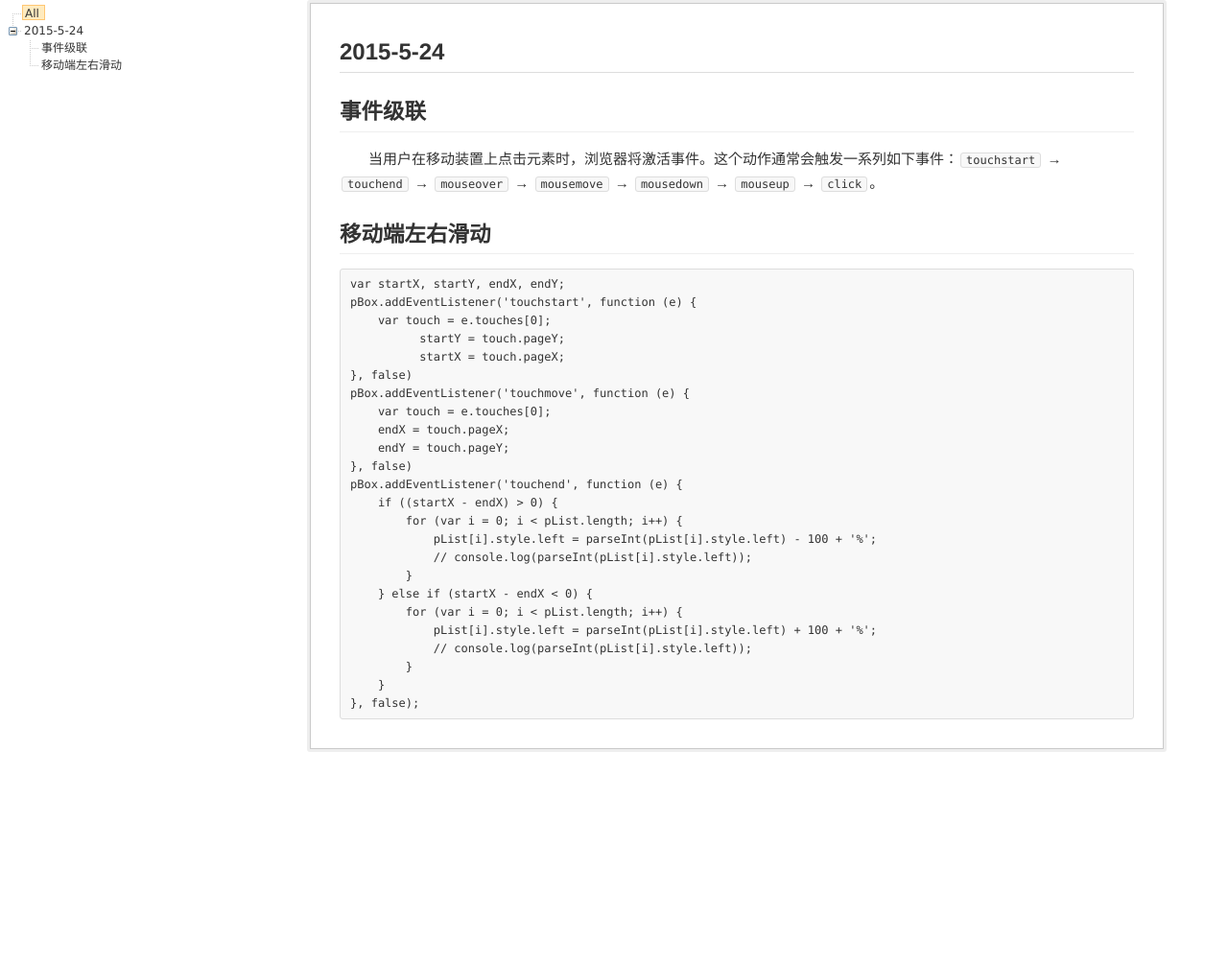
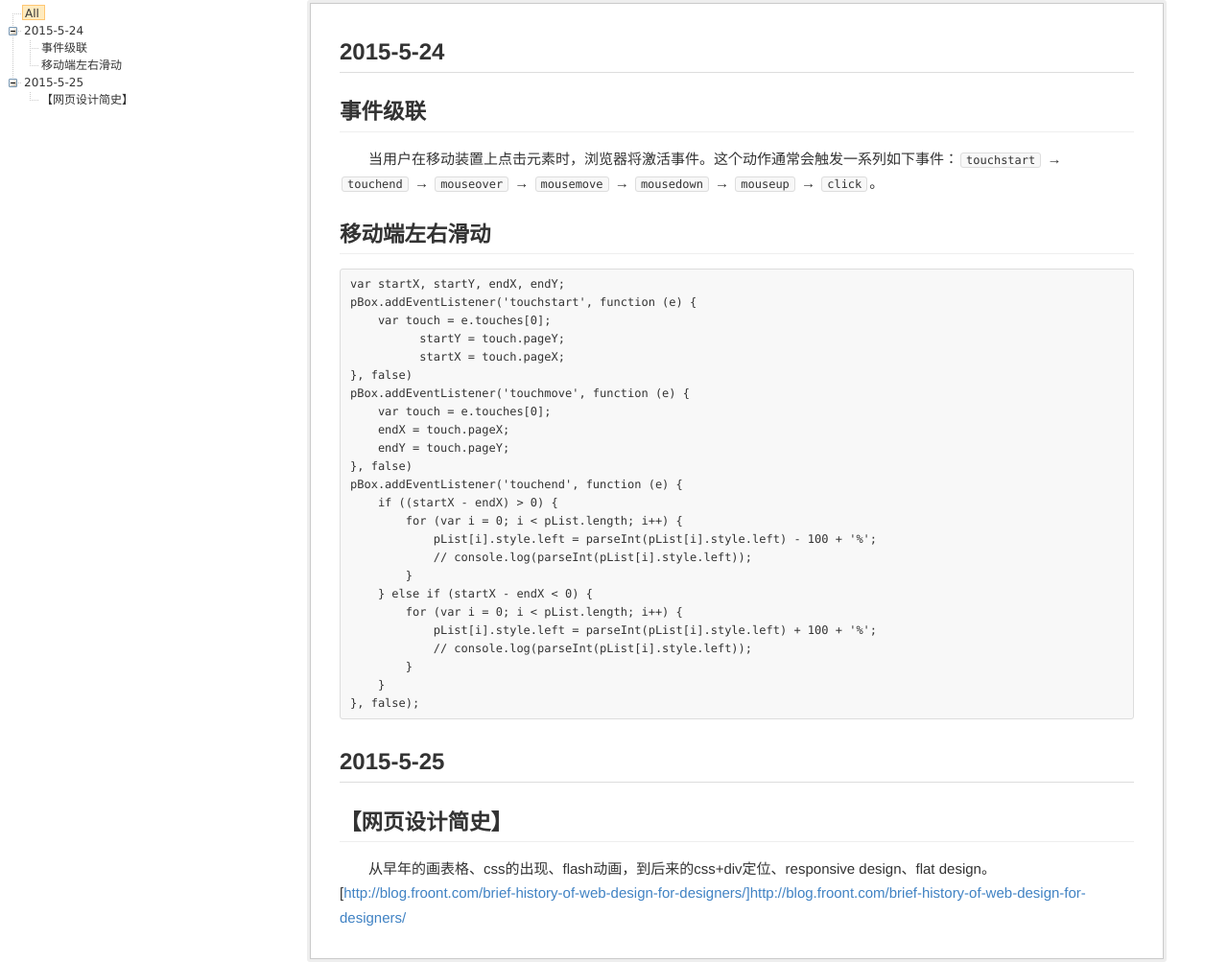
Before and after one commit to lishengzxc/diary, a plain HTML site: page index.html in a window 1280 px wide. Shown: the whole page at 96% size. Before the commit the page ends 800 px from the top, so only its background shows below. Drawn offline with Linux system fonts and the light colour scheme.

Commit message:
Update 2015-05-25T14:40:49.656Z

```diff
--- a/index.html
+++ b/index.html
@@ -93,7 +93,10 @@ pBox.addEventListener(&#39;touchend&#39;, function (e) {
         }
     }
 }, false);
-</code></pre>
+</code></pre><h1 id="2015-5-25">2015-5-25</h1>
+<h2 id="-">【网页设计简史】</h2>
+<p>从早年的画表格、css的出现、flash动画，到后来的css+div定位、responsive design、flat design。<br>[<a href="http://blog.froont.com/brief-history-of-web-design-for-designers/]http://blog.froont.com/brief-history-of-web-design-for-designers/">http://blog.froont.com/brief-history-of-web-design-for-designers/]http://blog.froont.com/brief-history-of-web-design-for-designers/</a></p>
+
           	</article>
         </div>
 		</div>
```
